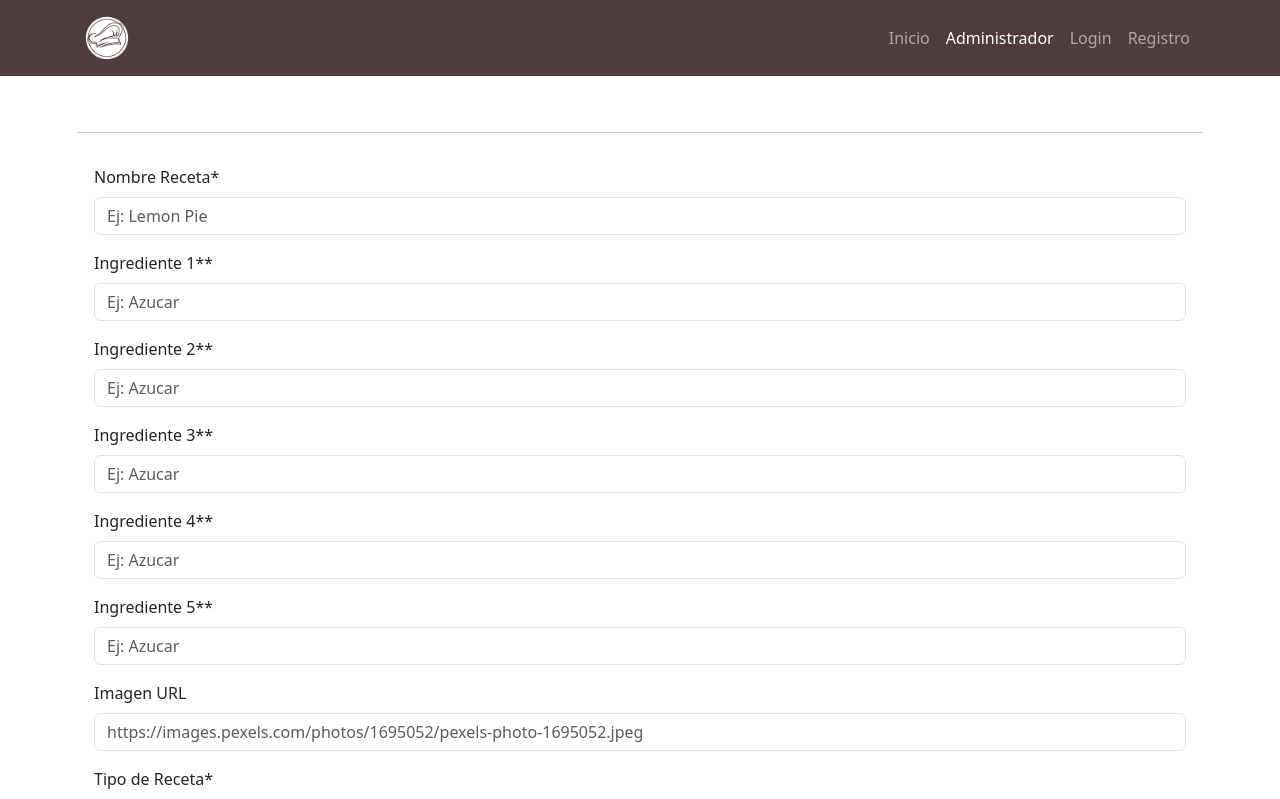
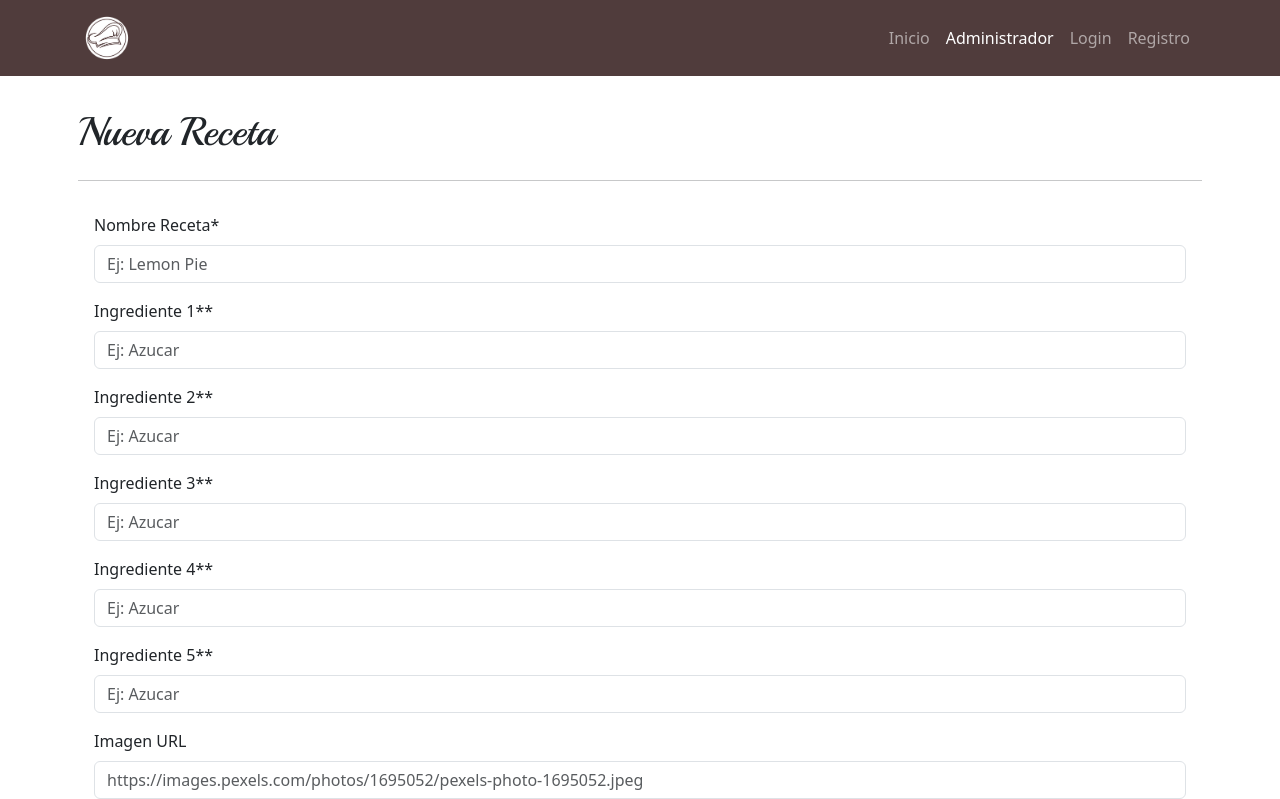
Before and after one commit to CosmeNicolas/cookinando-blogDeCocina, a React (Vite) app: page /administrador/crear in a window 1280 px wide. Shown: the top 799 px of the page. Built offline with nearby package versions, Linux system fonts and the light colour scheme; no server answers.

Commit message:
agregue la props editar en false en el compnente de ruta administrador/crear, para que el titulo tenga el titulo Nueva receta cuando no se desee ediatr la receta

```diff
--- a/src/App.jsx
+++ b/src/App.jsx
@@ -21,7 +21,7 @@ function App() {
           <Route
             exact
             path="/administrador/crear"
-            element={<FormularioReceta />}
+            element={<FormularioReceta editar={false} titulo='Nueva Receta' />}
           />
            <Route
             exact
--- a/src/components/pages/receta/FormularioReceta.jsx
+++ b/src/components/pages/receta/FormularioReceta.jsx
@@ -15,6 +15,7 @@ const FormularioReceta = ({editar, titulo}) => {
 
   const recetaValidada = async (receta) => {
     console.log(receta);
+
     //logica par crear producto
     const respuesta = await crearRecetaAPI(receta);
     if (respuesta.status === 201) {
```
